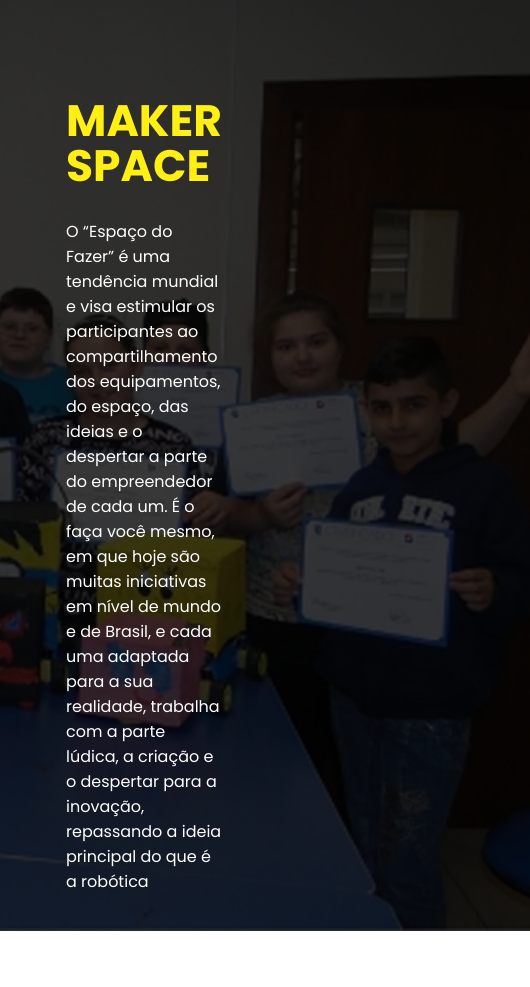
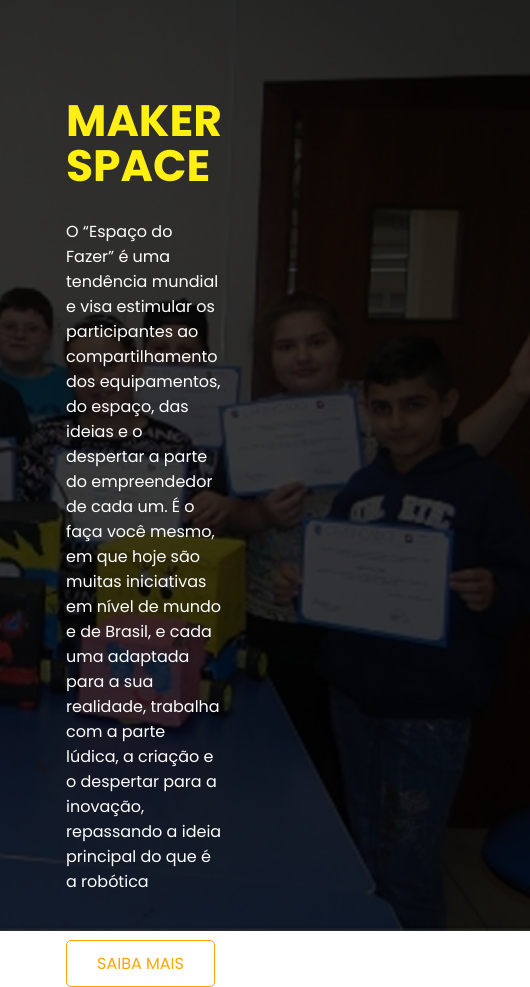
Before and after one commit to JonatasFiorentin/Grupo-NeoInovacoes, a plain HTML site: page Makerspace/index.html in a window 1280 px wide. Shown: the full height of the page, 750-1280 px from the left. Before the commit the page ends 931 px from the top, so only its background shows below. Drawn offline with Linux system fonts and the light colour scheme.

Commit message:
commit 5

```diff
--- a/Makerspace/index.html
+++ b/Makerspace/index.html
@@ -25,6 +25,8 @@
           lúdica, a criação e o despertar para a inovação, repassando a ideia
           principal do que é a robótica
         </p>
+
+        <p class="saiba-mais">SAIBA MAIS</p>
       </div>
 
       <div class="fotos">
--- a/Makerspace/style.css
+++ b/Makerspace/style.css
@@ -79,3 +79,22 @@ body {
   flex-wrap: wrap;
   gap: 30px;
 }
+
+.saiba-mais{
+  font-family: ;
+  color: orange;
+  border: solid orange;
+  padding: 10px;
+  border-radius: 05px;
+  border-width: 1px;
+  padding-left: 30px;
+  padding-right: 30px;
+  font-family: 'Poppins', sans-serif;
+  transition: 0.5s;
+}
+
+.saiba-mais:hover{
+  scale: 1.1;
+  background-color: orange;
+  color: white;
+}
```
